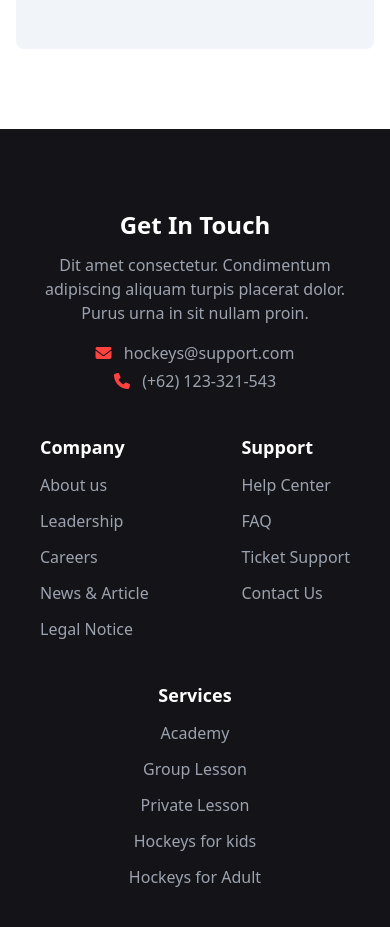
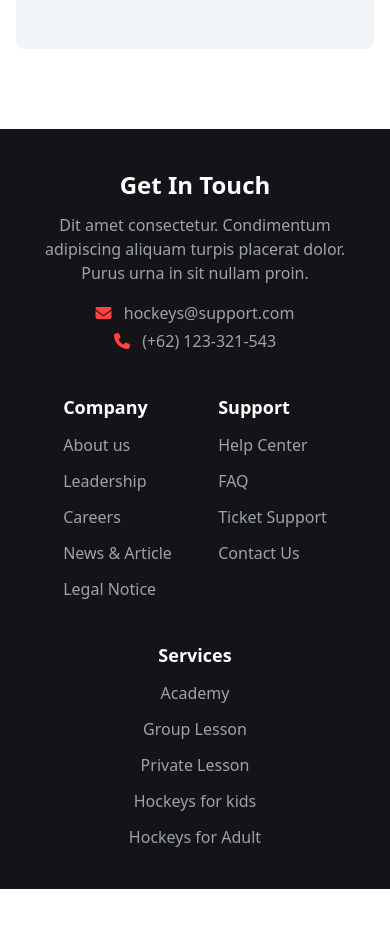
Before and after one commit to helal9380/Hockey-s, a plain HTML site: page index.html in a window 390 px wide. Shown: the part 8824-9751 px from the top of the page. After the commit the page ends 9713 px from the top, so only its background shows below. Drawn offline with nearby package versions, Linux system fonts and the light colour scheme.

Commit message:
added the footer section with responsive

```diff
--- a/index.html
+++ b/index.html
@@ -444,8 +444,8 @@
           </div>
         </div>
     </main>
-    <footer class=" p-10 bg-[#131318]">
-      <div class="max-w-screen-lg mx-auto flex-col md:flex-row flex justify-between gap-10 text-gray-400 py-10">
+    <footer class="bg-[#131318] px-10 md:px-0">
+      <div class="max-w-screen-lg mx-auto flex-col md:flex-row flex justify-around text-gray-400 py-10">
         <div class="text-center md:text-start">
           <h3 class="text-white mb-3 font-bold text-2xl">Get In Touch</h3>
           <p class="w-full md:w-[18rem]">Dit amet consectetur. Condimentum  adipiscing aliquam turpis placerat dolor. Purus urna in sit nullam proin. </p>
@@ -457,7 +457,7 @@
             <span class="text-gray-400">(+62) 123-321-543</span>
           </div>
         </div>
-        <div class="flex justify-between gap-16">
+        <div class="flex justify-around md:justify-between my-10 md:my-0 gap-0 md:gap-24">
           <div>
             <h4 class="text-white mb-3 font-bold text-lg">Company</h4>
             <div class="flex flex-col space-y-3">
```
